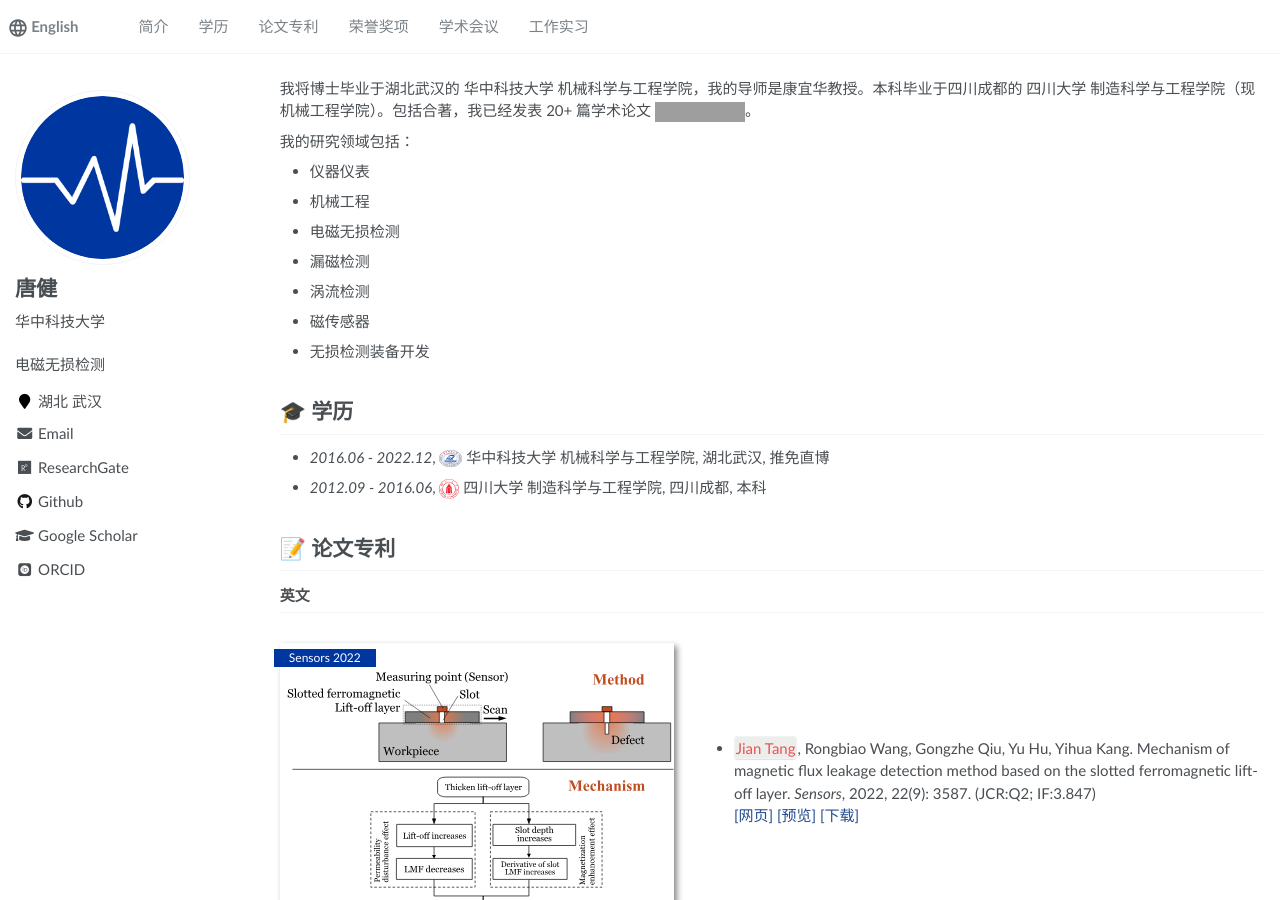
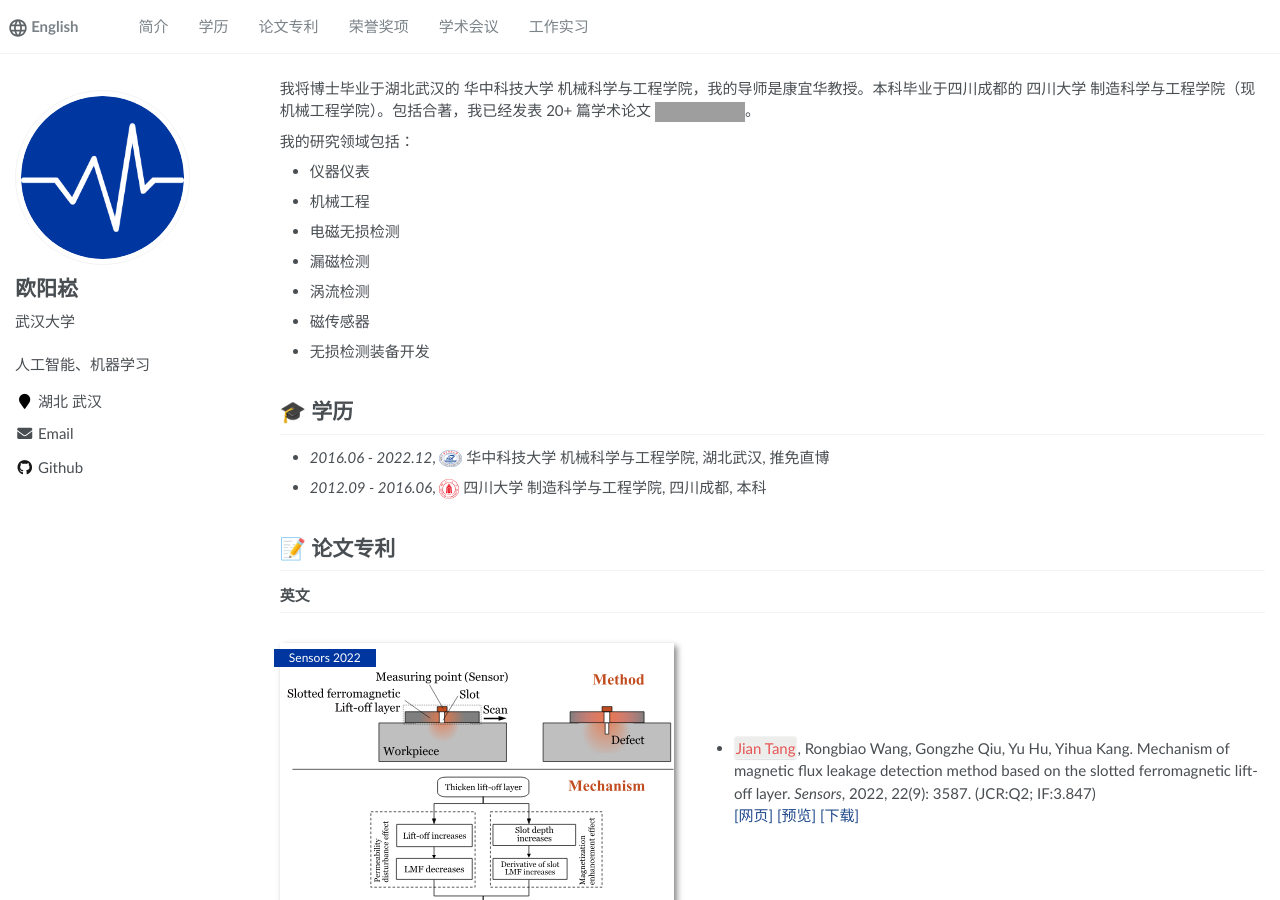
Before and after one commit to Gift-OYS/Gift-OYS.github.io, a Jekyll site: the page built from _pages/about.md, in a window 1280 px wide and 900 px high. Built offline with Jekyll 4.4.1, drawn with Linux system fonts in a browser that asks for light colours; some web fonts are replaced; grey boxes are pictures that could not be loaded.

Commit message:
Update _config.yml

```diff
--- a/_config.yml
+++ b/_config.yml
@@ -6,9 +6,9 @@
 # `jekyll serve`. If you change this file, please restart the server process.
 
 # Site Settings
-title                    : "唐健"
-description              : "电磁无损检测"
-repository               : "tangjyan/tangjyan.github.io"
+title                    : "欧阳崧"
+description              : "人工智能、机器学习"
+repository               : "Gift-OYS/Gift-OYS.github.io"
 google_scholar_stats_use_cdn : false
 
 # google analytics
@@ -21,15 +21,15 @@ baidu_site_verification  :  # get baidu_site_verification from https://ziyuan.ba
 
 # Site Author
 author:
-  name             : "唐健"
+  name             : "欧阳崧"
   avatar           : "images/android-chrome-512x512.png"
-  bio              : "华中科技大学"
+  bio              : "武汉大学"
   location         : "湖北 武汉"
   employer         : #"Hefei General Machinery Research Institute"
   pubmed           :
-  googlescholar    : "https://scholar.google.com/citations?user=WMkMTb4AAAAJ"
-  email            : "tangj@hust.edu.cn"
-  researchgate     : "https://www.researchgate.net/profile/Jian-Tang-53"
+  googlescholar    : #"https://scholar.google.com/citations?user=WMkMTb4AAAAJ"
+  email            : "ouyangsong2014@163.com"
+  researchgate     : #"https://www.researchgate.net/profile/Jian-Tang-53"
   uri              :
   bitbucket        :
   codepen          :
@@ -37,7 +37,7 @@ author:
   flickr           :
   facebook         :
   foursquare       :
-  github           : "tangjyan"
+  github           : "Gift-OYS"
   google_plus      :
   keybase          :
   instagram        :
@@ -45,7 +45,7 @@ author:
   lastfm           :
   linkedin         : # e.g., "linkedin username"
   dblp             : # e.g., "https://dblp.org/pid/xx/xxxx.html"
-  orcid            : "https://orcid.org/0000-0001-9658-209X"
+  orcid            : #"https://orcid.org/0000-0001-9658-209X"
   pinterest        :
   soundcloud       :
   stackoverflow    : # http://stackoverflow.com/users/123456/username
```
